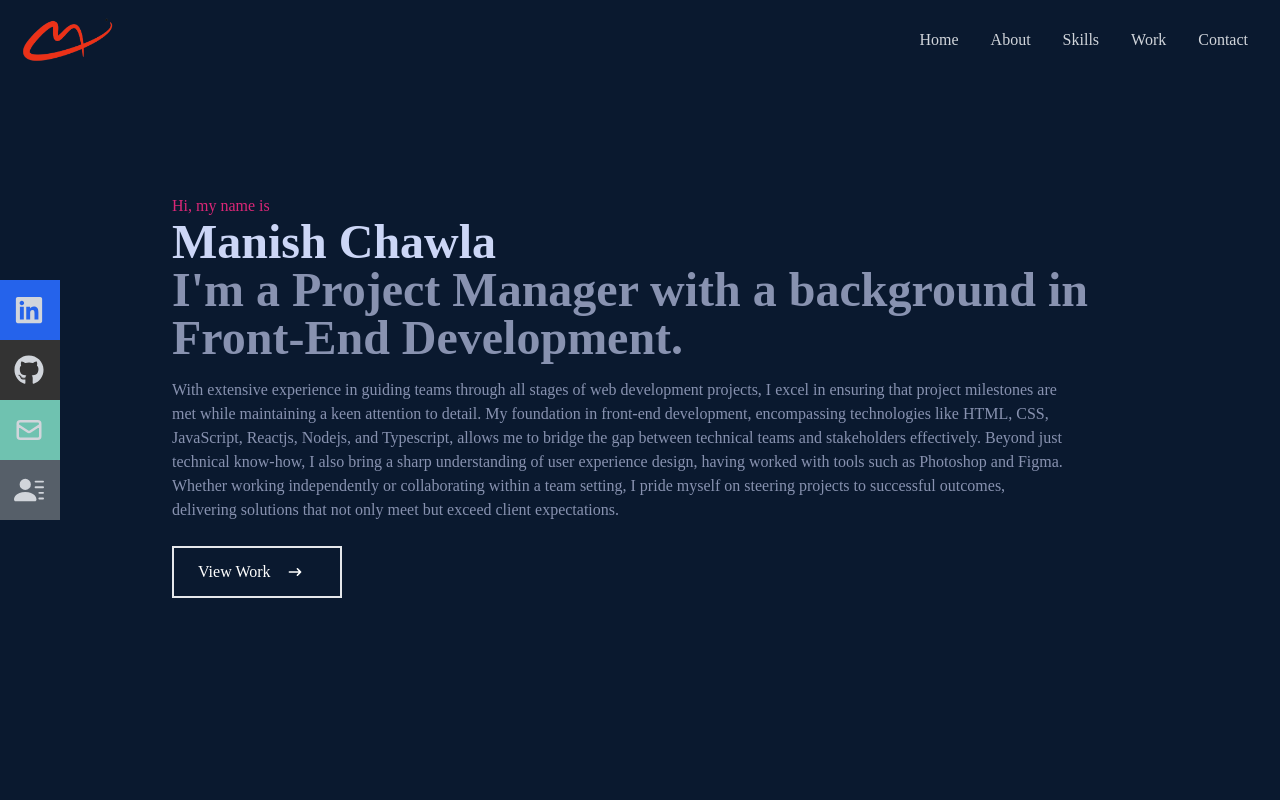
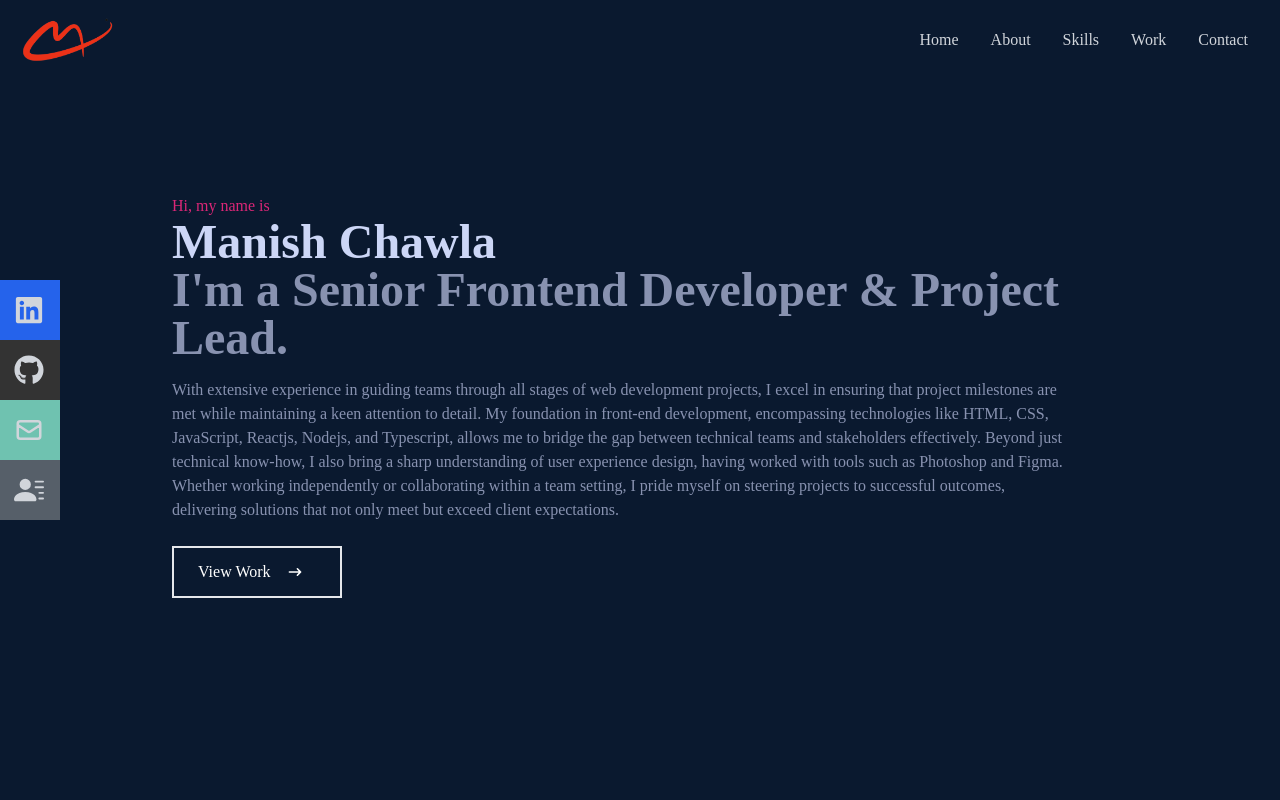
Before and after one commit to ommanish/mc-portfolio, a React (Create React App) app: page / in a window 1280 px wide. Shown: the top 800 px of the page. Built offline with nearby package versions, Linux system fonts and the light colour scheme.

Commit message:
updated the title

```diff
--- a/src/components/Home.jsx
+++ b/src/components/Home.jsx
@@ -12,7 +12,7 @@ const Home = () => {
           Manish Chawla
         </h1>
         <h2 className="text-3xl sm:text-5xl font-bold text-[#8892b0]">
-          I'm a Project Manager with a background in Front-End Development.
+          I'm a Senior Frontend Developer & Project Lead.
         </h2>
         <p className="text-[#8892b0] py-4 max-w-[900px]">
           With extensive experience in guiding teams through all stages of web
```
